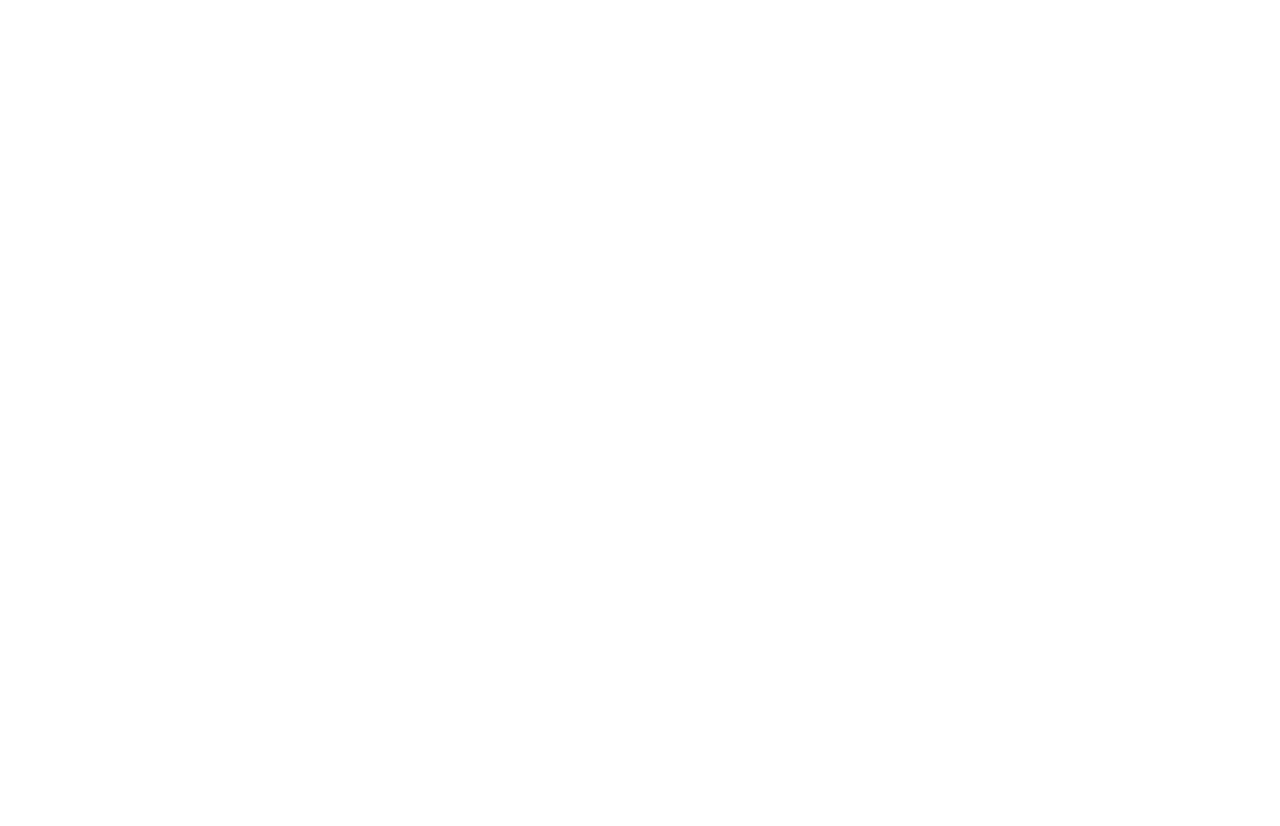
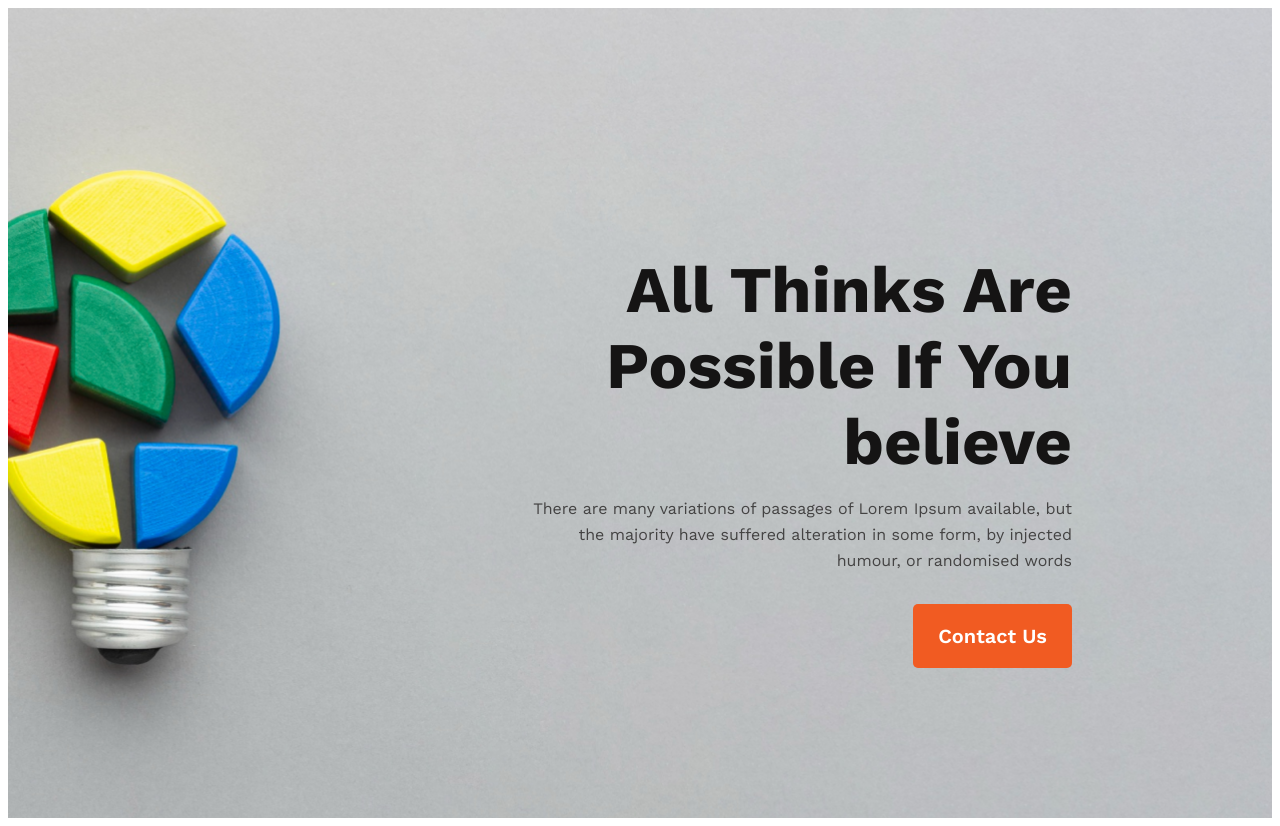
Before and after one commit to shakirniloy/new-year-new-me, a plain HTML site: page index.html in a window 1280 px wide. Before the commit the page ends 800 px from the top, so only its background shows below. Drawn offline with nearby package versions, Linux system fonts and the light colour scheme.

Commit message:
header section done

```diff
--- a/index.html
+++ b/index.html
@@ -4,8 +4,28 @@
     <meta charset="UTF-8">
     <meta name="viewport" content="width=device-width, initial-scale=1.0">
     <title>New year New Me</title>
+    <!-- google fonts -->
+    <link rel="preconnect" href="https://fonts.googleapis.com">
+    <link rel="preconnect" href="https://fonts.gstatic.com" crossorigin>
+    <link href="https://fonts.googleapis.com/css2?family=Work+Sans:wght@400;500;600;700;800;900&display=swap" rel="stylesheet">
+
+
+    <!-- css styles -->
+    <link rel="stylesheet" href="styles/style.css">
 </head>
 <body>
+    <header class="header">
+        <div class="header-content-container common-layout-margin">
+            <h1>All Thinks Are Possible If You believe</h1>
+            <p class="paragraph-main">There are many variations of passages of Lorem Ipsum available, but the majority have suffered alteration in some form, by injected humour, or randomised words</p>
+            <button class="contact-us-btn">Contact Us</button>
+        </div>
+    </header>
+    <main>
 
+    </main>
+    <footer>
+
+    </footer>
 </body>
 </html>
--- /dev/null
+++ b/styles/style.css
@@ -0,0 +1,47 @@
+/* common shared styles */
+*{
+    font-family: 'Work Sans', sans-serif;
+}
+
+.paragraph-main{
+    color: #444343;
+    line-height: 26px;
+}
+
+.common-layout-margin{
+    margin: 0px 200px;
+}
+
+/* header styles */
+.header{
+    display: flex;
+    justify-content: end;
+    text-align: right;
+    background-image: url('../images/banner/banner2.png');
+    background-repeat: no-repeat;
+    background-position: center;
+    background-size: cover;
+}
+
+.header-content-container{
+    max-width: 550px;
+    margin: 200px 200px 150px 0px;
+}
+
+.header-content-container > h1{
+    color: #151414;
+    font-size: 65px;
+    font-weight: 700;
+    margin-bottom: 10px;
+}
+
+.contact-us-btn{
+    border-radius: 5px;
+    background: #F15B22;
+    padding: 20px 25px;
+    border: 0;
+    color: #FFF;
+    font-size: 20px;
+    font-weight: 600;
+    margin-top: 14px;
+}
```
